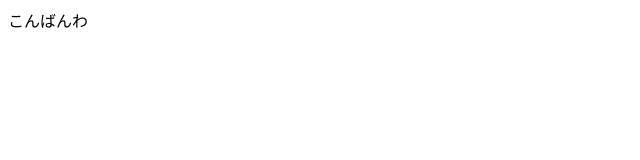
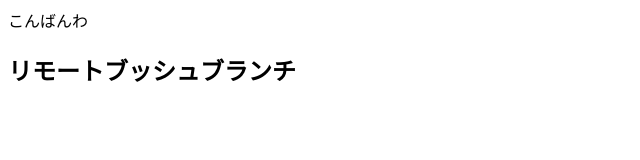
Before and after one commit to Okajima0809/testripo, a plain HTML site: page start-foldar/index.html in a window 1280 px wide. Shown: the whole page, without its empty margins (0-640 px from the left). Drawn offline with Linux system fonts and the light colour scheme.

Commit message:
リモートブッシュ

```diff
--- a/start-foldar/index.html
+++ b/start-foldar/index.html
@@ -7,5 +7,6 @@
 </head>
 <body>
     <hi>こんばんわ</hi>
+    <h2>リモートブッシュブランチ</h2>
 </body>
 </html>
```
Also changed, not shown: 1 other file.
